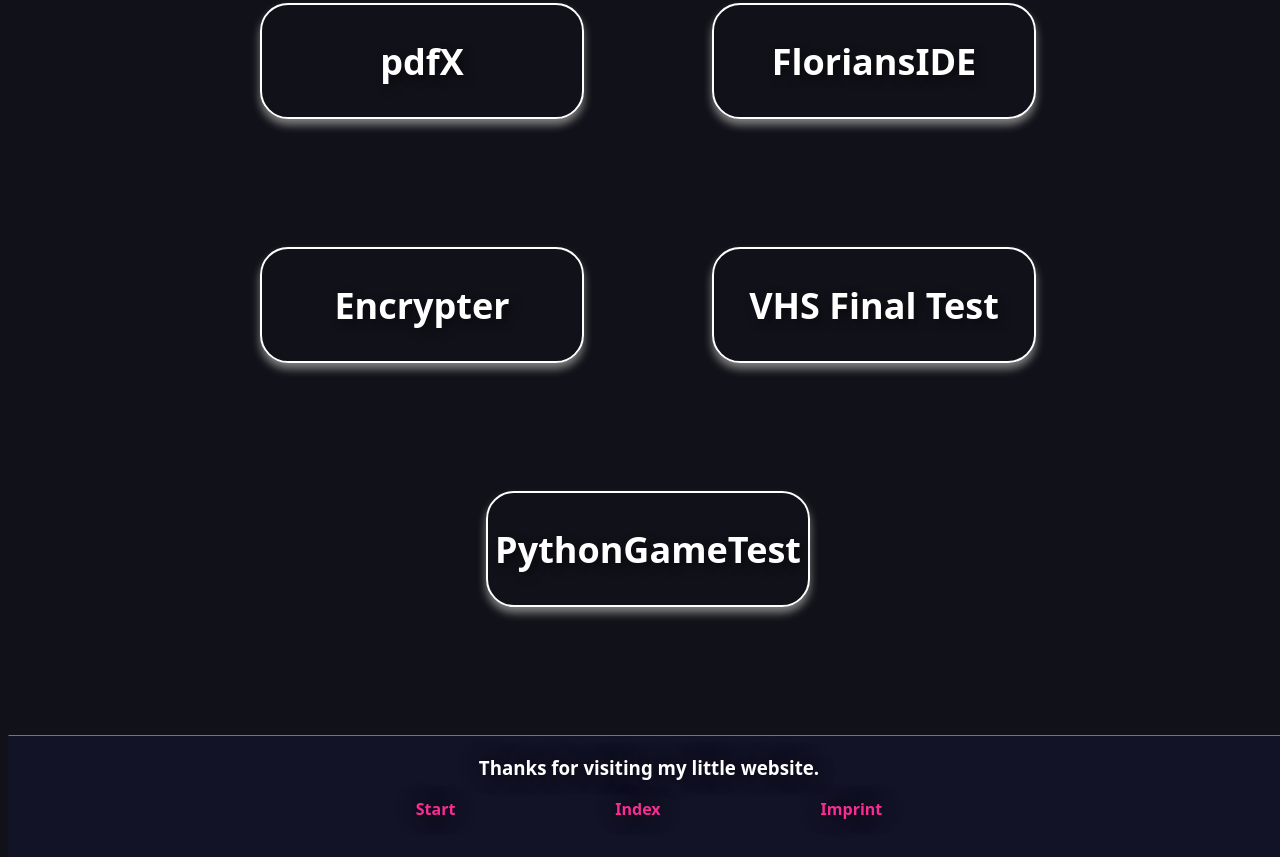
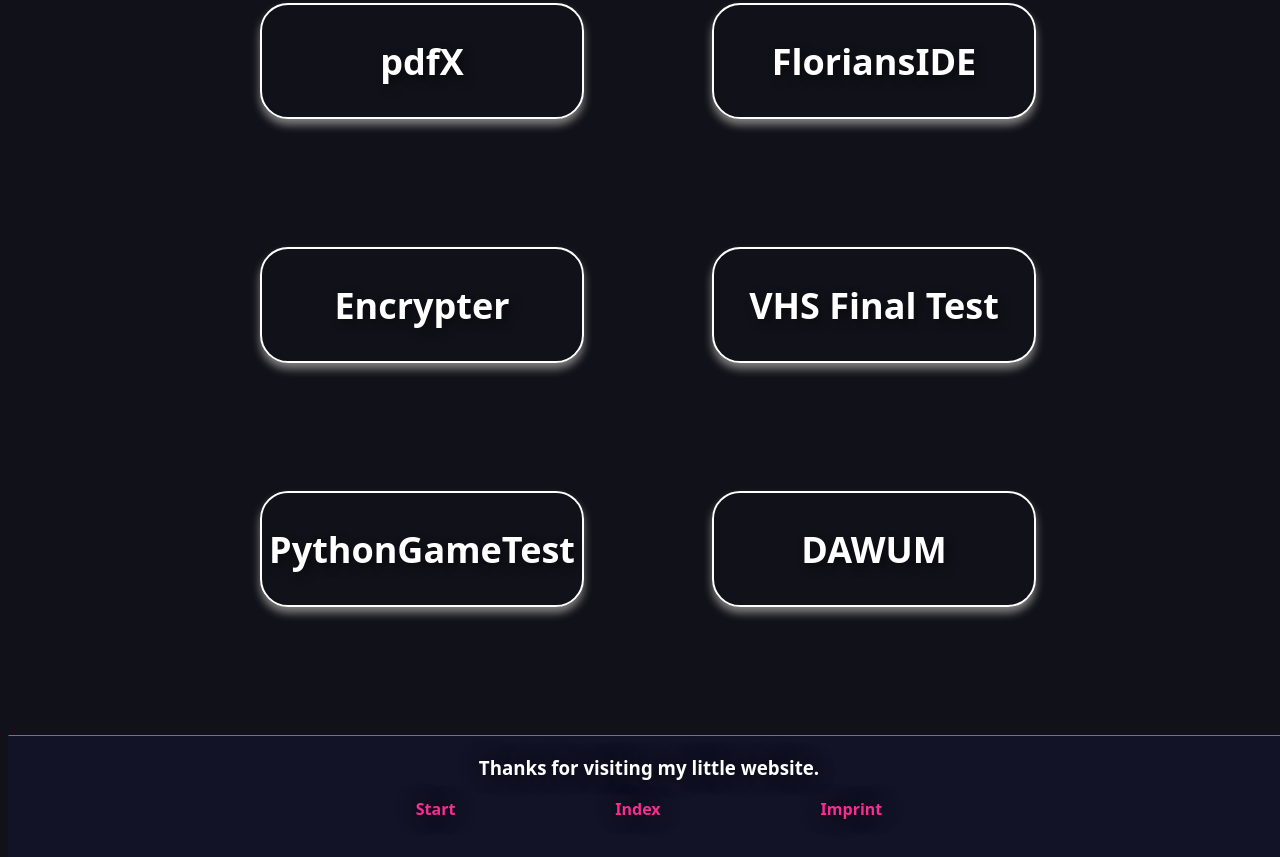
Before and after one commit to Oh-Hell-Naw/Flo-Website, a plain HTML site: page overview.html in a window 1280 px wide. Shown: the part 1537-2394 px from the top of the page. Drawn offline with Linux system fonts and the light colour scheme.

Commit message:
added DAWUM

```diff
--- a/overview.html
+++ b/overview.html
@@ -25,6 +25,7 @@
             <a href="https://github.com/Floerianc/Encrypter" class="button" target="_blank">Encrypter</a>
             <a href="https://github.com/Floerianc/VHS" class="button" target="_blank">VHS Final Test</a>
             <a href="https://github.com/Floerianc/PythonGameTest" class="button" target="_blank">PythonGameTest</a>
+            <a href="https://github.com/Floerianc/DAWUM" class="button" target="_blank">DAWUM</a>
         </div>
 
         <div class="footer">
```
